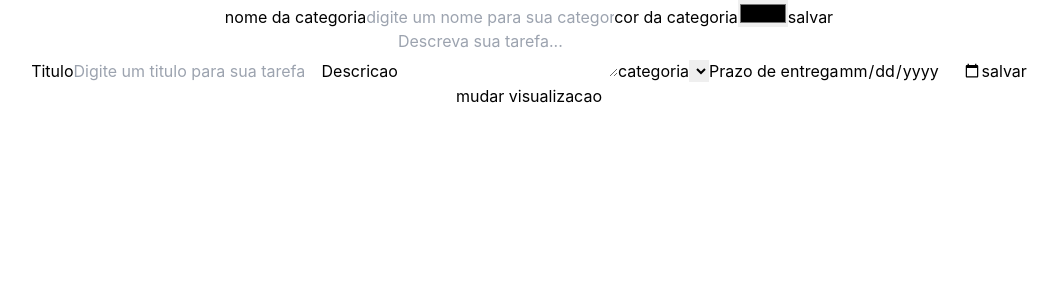
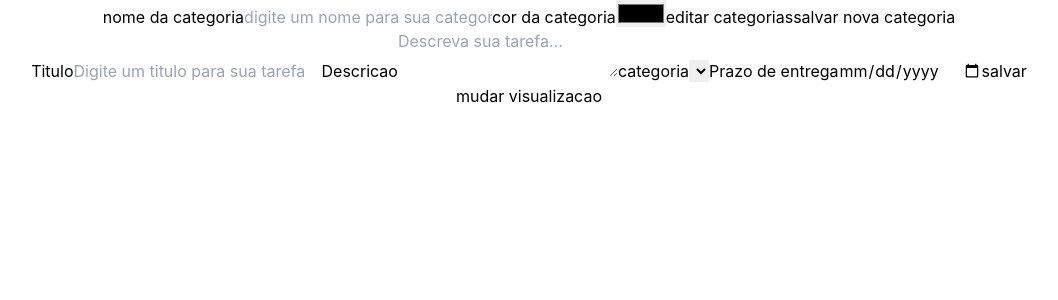
Before and after one commit to anamoraisdev/frontend-todolist, a React (Create React App) app: page / in a window 1280 px wide. Shown: the top 300 px of the page, without its empty margins (111-1169 px from the left). Built offline with nearby package versions, Linux system fonts and the light colour scheme.

Commit message:
abrindo e fechando modal de editar categorias e renderizando categorias

```diff
--- a/src/componentes/formCategorias.jsx
+++ b/src/componentes/formCategorias.jsx
@@ -1,7 +1,7 @@
 import { useEffect, useState } from "react"
 import {v4 as uuidv4} from "uuid"
 
-const FormCategorias = ({categorias, setCategorias}) => {
+const FormCategorias = ({categorias, setCategorias, setOpen}) => {
     const [nome, setNome]= useState("")
     const [cor, setCor]= useState("#000000")
 
@@ -22,10 +22,9 @@ const FormCategorias = ({categorias, setCategorias}) => {
                     cor da categoria
                     <input type="color" value={cor} onChange={(event) => setCor(event.target.value)}></input>
                 </label>
-
-                <button type="submit">salvar</button>
+                <button onClick={() => setOpen(true)}>editar categorias</button>
+                <button type="submit">salvar nova categoria</button>
             </form>
-
         </main>
     )
 }
--- a/src/paginas/home.jsx
+++ b/src/paginas/home.jsx
@@ -58,11 +58,16 @@ const Home = () => {
     return tarefas.filter((tarefa) => tarefa.categoria[0].id === categoria.id)
   }
 
+  const closeCategorias = () => {
+    setOpen(false)
+  }
+
   return (
     <div className="App">
       <header>
-        <FormCategorias categorias={categorias} setCategorias={setCategorias}/>
+        <FormCategorias categorias={categorias} setCategorias={setCategorias} setOpen={setOpen}/>
         <Form setTarefas={setTarefas} tarefas={tarefas} acaoForm={acaoForm} categorias={categorias}/>
+      </header>
 
       {tarefaAEditar != undefined && tarefaAEditar != null &&
         <Modal
@@ -77,7 +82,18 @@ const Home = () => {
           </Box>
         </Modal>
       }
-      </header>
+
+      <Modal
+            open={open}
+            onClose={closeCategorias}
+            aria-labelledby="modal-modal-title"
+            aria-describedby="modal-modal-description"
+          >
+            <Box sx={style}>
+                <button onClick={() => setOpen(false)}>X</button>
+                {categorias.map((categoria) => <div><p>{categoria.nome}</p></div>)}
+            </Box>
+      </Modal>
 
 
       <main>
```
Lines whose indentation alone changed are shown as unchanged.
